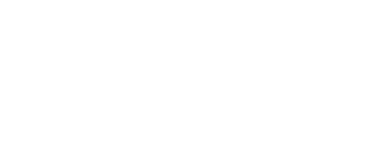
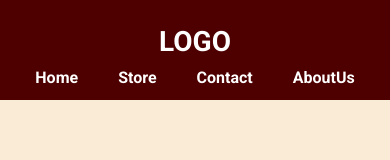
Before and after one commit to SertacN/Flexbox-Page, a plain HTML site: page index.html in a window 390 px wide. Drawn offline with Linux system fonts and the light colour scheme.

Commit message:
Adding responsive nav-bar

```diff
--- a/css/global.css
+++ b/css/global.css
@@ -0,0 +1,25 @@
+/*color*/
+.bg-darkred{
+    background-color: #4E0000;
+}
+
+.bg-lightred{
+background-color: #D16969;
+}
+
+/*container*/
+.container{
+    width: 80%;
+    margin: 0 auto;
+}
+
+/*text*/
+.text-small{
+    font-size: 1.25rem;
+}
+.text-medium{
+    font-size: 1.5rem;
+}
+.text-large{
+    font-size: 1.75rem;
+}
--- a/css/main.css
+++ b/css/main.css
@@ -7,3 +7,32 @@
 html{
     font-family: 'Roboto', sans-serif;
 }
+body{
+    background-color: antiquewhite;
+}
+#navbar{
+    display: flex;
+    justify-content: space-between;
+    align-items: center;
+    color: white;
+    padding-top: 20px;
+}
+#navbar ul{
+    list-style: none;
+    display: flex;
+    align-items: center;
+}
+header{
+    height: 80px;
+}
+#navbar ul li a{
+    padding: 20px;
+    text-decoration: none;
+    color: white;
+    font-weight: bold;
+    border-radius: 10px;
+}
+#navbar ul li a:hover{
+    background-color: #860000;
+    transition: all ease-in-out .3s;
+}
--- a/css/phone.css
+++ b/css/phone.css
@@ -0,0 +1,15 @@
+#navbar{
+    flex-direction: column;
+    padding-top: 25px;
+}
+header{
+    height: 100px;
+    overflow: hidden;
+}
+#navbar ul li a{
+    padding-top: 10px;
+    padding-bottom: 15px;
+}
+h1{
+    margin-bottom: 10px;
+}
--- a/index.html
+++ b/index.html
@@ -9,13 +9,25 @@
     <link rel="stylesheet" href="css/main.css">
     <link rel="stylesheet" href="css/global.css">
     <!--Phone-->
-    <link rel="stylesheet" media="(max-width-500px)" href="css/phone.css">
+    <link rel="stylesheet" media="(max-width:500px)" href="css/phone.css">
     <!--Font Family-->
     <link rel="preconnect" href="https://fonts.googleapis.com">
 <link rel="preconnect" href="https://fonts.gstatic.com" crossorigin>
 <link href="https://fonts.googleapis.com/css2?family=Roboto:wght@400;700&display=swap" rel="stylesheet">
 </head>
 <body>
-
+    <header class="bg-darkred">
+        <div class="container">
+        <nav id="navbar">
+            <h1 class="text-large">LOGO</h1>
+            <ul>
+                <li><a href="#">Home</a></li>
+                <li><a href="#">Store</a></li>
+                <li><a href="#">Contact</a></li>
+                <li><a href="#">AboutUs</a></li>
+            </ul>
+        </nav>
+    </div>
+    </header>
 </body>
 </html>
```
